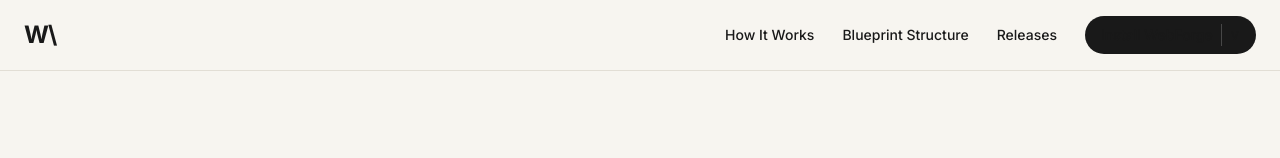
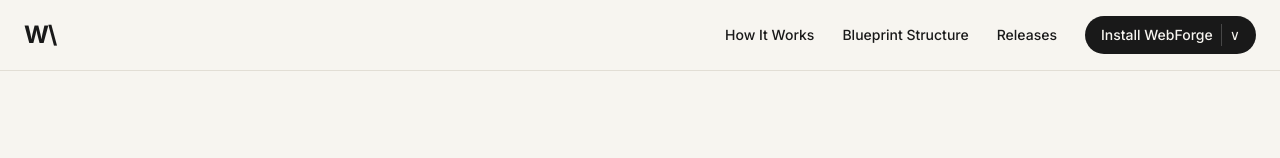
Before and after one commit to zakisheriff/WebForge, a Next.js app in the folder website/: page / in a window 1280 px wide. Shown: the top 158 px of the page. Built offline with nearby package versions, Linux system fonts and the light colour scheme.

Commit message:
style: fix nav split button download text color visibility

```diff
--- a/website/src/app/globals.css
+++ b/website/src/app/globals.css
@@ -95,7 +95,7 @@ a:hover {
   display: inline-flex;
   align-items: center;
   background-color: var(--text-primary);
-  color: var(--bg-color);
+  color: var(--bg-color) !important;
   border-radius: 20px;
   padding: 8px 16px;
   font-size: 14px;
```
